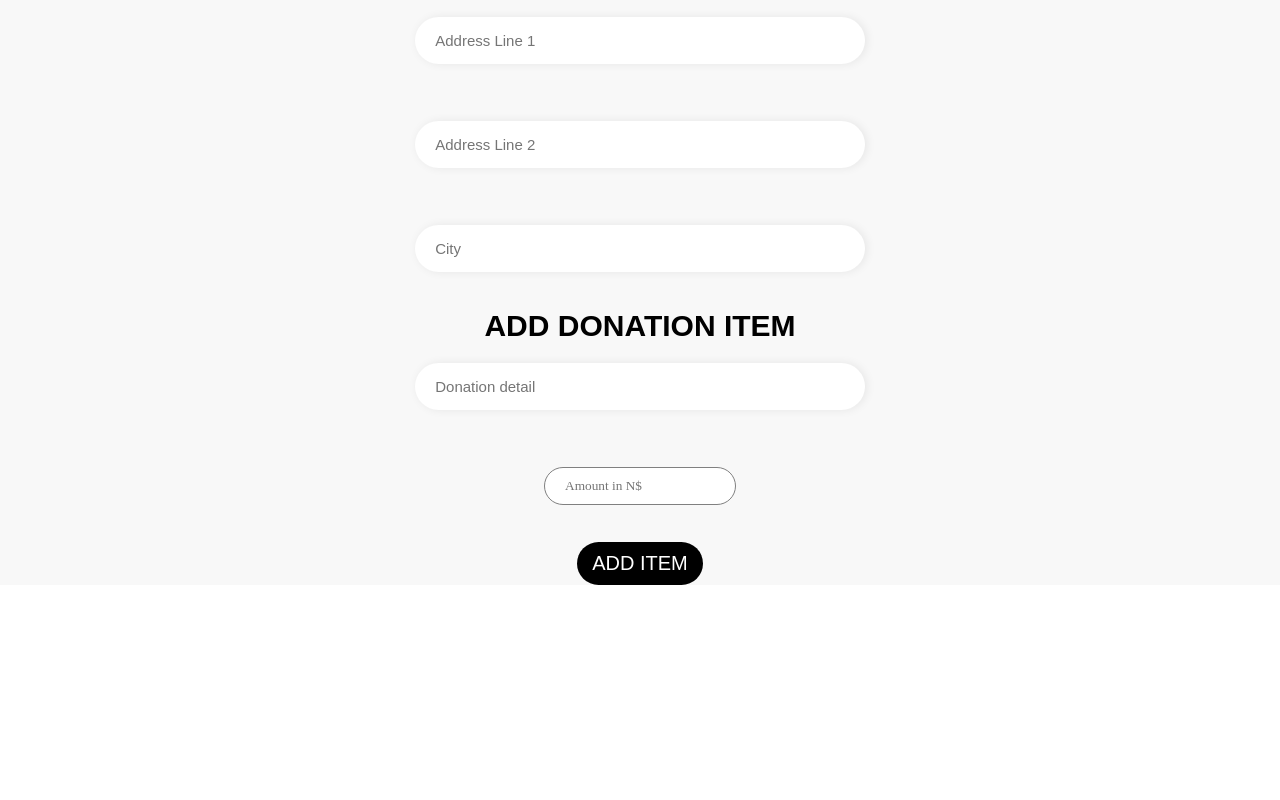
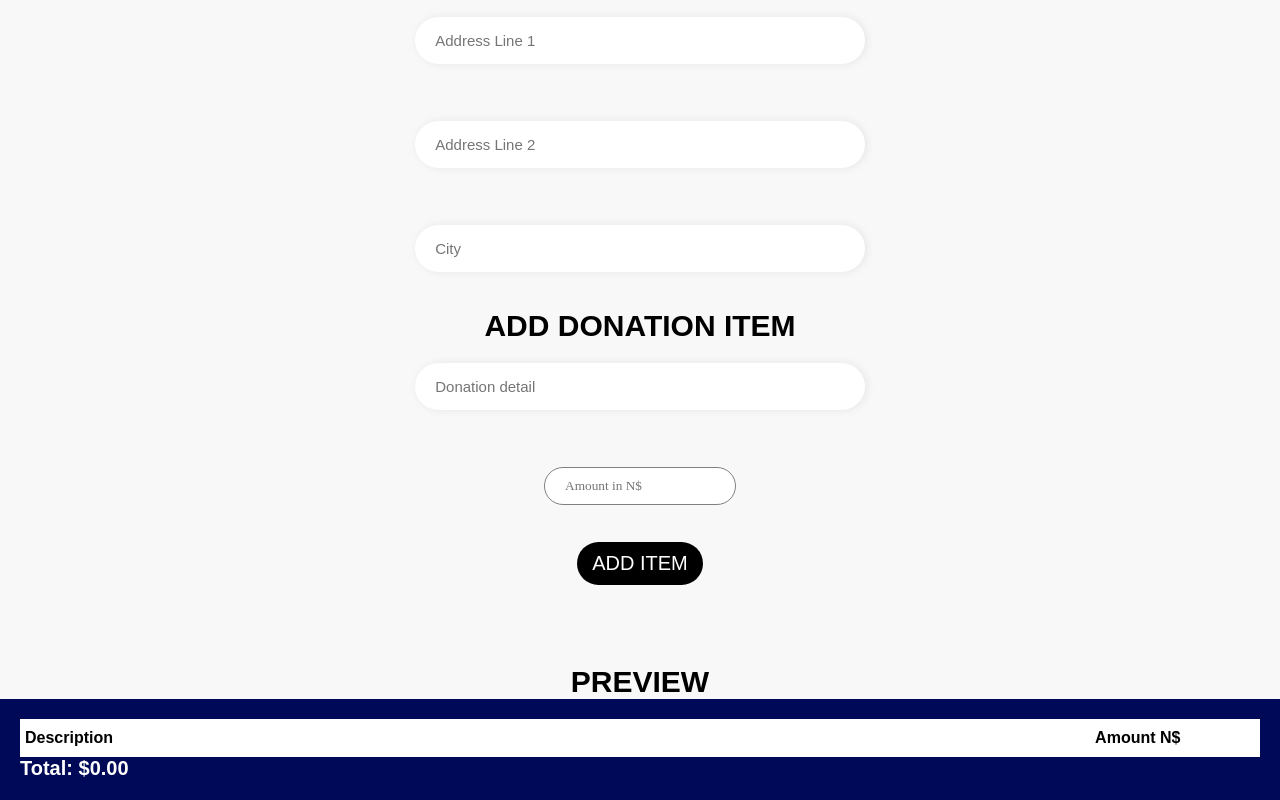
Before and after one commit to douglasmasho/risit, a React (Create React App) app: page / in a window 1280 px wide. Shown: the part 552-1352 px from the top of the page. Before the commit the page ends 1137 px from the top, so only its background shows below. Built offline with nearby package versions, Linux system fonts and the light colour scheme; the HTML template or start-up script is replaced by a standard one.

Commit message:
added the preview component and styling for components involved

```diff
--- a/package.json
+++ b/package.json
@@ -6,6 +6,7 @@
     "@testing-library/jest-dom": "^5.11.10",
     "@testing-library/react": "^11.2.6",
     "@testing-library/user-event": "^12.8.3",
+    "nanoid": "^3.1.22",
     "node-sass": "^5.0.0",
     "react": "^17.0.2",
     "react-dom": "^17.0.2",
--- a/src/App.js
+++ b/src/App.js
@@ -1,12 +1,14 @@
 import React from 'react';
 import Logo from "./assets/logo.svg";
 import Form from "./components/Form";
+
 function App() {
   return (
     <div className="App">
       <img src={Logo} alt="" className="logo"/>
       <div className="u-padding-top-large">
         <Form/>
+
       </div>
     </div>
   );
--- a/src/components/Form.js
+++ b/src/components/Form.js
@@ -1,31 +1,53 @@
-import React from 'react';
+import React, {createRef} from 'react';
 import {connect} from "react-redux";
 import * as actionCreators from "../redux/actions";
 import {bindActionCreators} from "redux";
+import Preview from "./Preview";
 
 
 class Form extends React.Component {
     constructor(props) {
         super(props);
-        this.state = {};
-        this.testFunc = this.testFunc.bind(this);
+        this.state = {
+            detail: "",
+            amount: ""
+        };
+        this.handleChange = this.handleChange.bind(this);
+        this.handleSubmit = this.handleSubmit.bind(this);
+        this.detailRef = createRef();
+        this.amountRef = createRef();
+
+    }
+
+    handleChange = ({target})=>{
+        this.setState((state, prevState)=>({
+            [target.id] : target.value,
+        }))
+    }
+
+    handleSubmit = (e)=>{
+        e.preventDefault();
+        console.log(this.state);
+        this.detailRef.current.value = "";
+        this.amountRef.current.value = "";
+        ///dispatch the state to the reducer
+        this.props.addRItem(this.state);
+
+    }
+
+    testFunc2 = ()=>{
+        console.log(this.props.items);
     }
 
 
-    testFunc = ()=>{
-        this.props.addTest("something");
-    }
-    testFunc2 = ()=>{
-        console.log(this.props.test);
-    }
     render() {
         return (
             <div>
-                <button onClick={this.testFunc}>Add Something</button>
+                {/* <button onClick={this.testFunc}>Add Something</button> */}
                 <button onClick={this.testFunc2}>Check State</button>
 
                 <h2 className="header-text">Input Donor Details</h2>
-                <form action="">
+                <form action="" onSubmit={this.handleSubmit}>
                     <div className="center-hrz--col">
                         <div className="input-group center-hrz--col row-2--child">
                             <input type="text" name="text" id="firstName" className="input-textbox" placeholder="First name" required/>
@@ -67,20 +89,20 @@ class Form extends React.Component {
 
                     <div className="center-hrz--col">
                         <div className="input-group center-hrz--col row-2--child">
-                            <input type="text" name="text" id="detail" className="input-textbox" placeholder="Donation detail" required/>
+                            <input type="text" name="text" id="detail" className="input-textbox" placeholder="Donation detail" required onChange={this.handleChange} ref={this.detailRef} />
                             <label htmlFor="detail" className="input--label">Donation detail</label>
                         </div>
 
                         <div className="input-group center-hrz--col row-2--child">
-                            <input type="number" name="number" id="amount" className="input-number" placeholder="Amount in N$" required/>
+                            <input type="number" name="number" id="amount" className="input-number" placeholder="Amount in N$" required onChange={this.handleChange} ref={this.amountRef} step=".01"/>
                             <label htmlFor="amount" className="input--label">Amount in N$</label>
                         </div>
                     </div>
-
                     <div className="center-hrz">
                        <button type="submit" className="btn normal-text">Add Item</button>
                     </div>
                 </form>
+                <Preview/>
             </div>
         );
     }
@@ -88,7 +110,8 @@ class Form extends React.Component {
 
 const mapStateToProps = (state)=>{
     return ({
-        test: state.test
+        test: state.test,
+        items: state.receiptItems
     })
 }
 
--- /dev/null
+++ b/src/components/Preview.js
@@ -0,0 +1,47 @@
+import React, {useEffect} from 'react';
+import RItem from "./RItem";
+import {connect} from "react-redux";
+import {nanoid} from "nanoid";
+
+const Preview = (props) => {
+    const total = props.items.reduce((a,c)=>{
+        return a + parseFloat(c.amount);
+    }, 0);
+
+    // const total = parseFloat(totalUnRounded.toFixed(2));
+
+    useEffect(()=>{
+        console.log(total);
+    })
+    const formatter = new Intl.NumberFormat('en-US', {
+        style: 'currency',
+        currency: 'USD',
+        // These options are needed to round to whole numbers if that's what you want.
+        //minimumFractionDigits: 0, // (this suffices for whole numbers, but will print 2500.10 as $2,500.1)
+        //maximumFractionDigits: 0, // (causes 2500.99 to be printed as $2,501)
+      });
+    //   formatter.format(total);
+       /* $2,500.00 */
+
+    return (
+        <div className="u-margin-top-big">
+        <h1 className="header-text">Preview</h1>
+        <div style={{backgroundColor:"#000957", padding: "2rem"}}>
+            <div className="rItems--header row">
+                <p className="row-8--child black-text">Description</p>
+                <p className="row-8--child black-text">Amount N$</p>
+            </div>
+            <div>
+            {props.items.map((item)=>(<RItem key={nanoid()} rObject={item}/>))}
+            </div>
+            <h2 className="white-text bigger-text">Total: {formatter.format(total)}</h2>
+        </div>
+        </div>
+    )
+}
+
+const mapStateToProps = state=>({
+    items: state.receiptItems
+})
+
+export default connect(mapStateToProps, null)(Preview)
--- /dev/null
+++ b/src/components/RItem.js
@@ -0,0 +1,17 @@
+import React from 'react'
+
+const RItem = (props) => {
+    const {detail , amount} = props.rObject;
+    return (
+        <div className="rItems--data row">
+            <li className="white-text rItems--row row-8--child">
+                <p>{detail}</p>
+            </li>
+            <li className="white-text rItems--row row-8--child">
+                <p >{amount}</p>
+            </li>
+        </div>
+    )
+}
+
+export default RItem
--- a/src/redux/actions.js
+++ b/src/redux/actions.js
@@ -4,3 +4,10 @@ export const addTest = (obj)=>{
         item: obj
     }
 }
+
+export const addRItem = (rObject)=>{
+    return {
+        type: "ADD_ITEM",
+        item: rObject
+    }
+}
--- /dev/null
+++ b/src/sass/components/_rItems.scss
@@ -0,0 +1,40 @@
+.rItems{
+    &--header{
+        background-color: white;
+        justify-content: space-between;
+        font-weight: bolder;
+        font-size: 1.6rem;
+
+
+        // @include respond(phone){
+        //     display: none !important;
+        // }
+
+    }
+
+    &--data{
+        justify-content: space-between;
+        padding: 1rem 0.5rem;
+        border-top: white .5px solid;
+        border-left: white .5px solid;
+        border-right: white .5px solid;
+        &:last-child{
+            border-bottom: white .25px solid !important;
+        }
+    }
+
+    &--row{
+        width: 100%;
+        display: flex;
+        justify-content: space-between;
+
+        & p{
+            font-size: 2rem;
+        }
+    }
+        // @include respond(phone){
+        //     justify-content: flex-start !important;
+        //     align-items: center;
+        //     margin-bottom: 5rem;
+        // }
+}
--- a/src/sass/main.scss
+++ b/src/sass/main.scss
@@ -8,9 +8,7 @@
 @import "./components/logo";
 @import "./components/input";
 @import "./components/button";
-
-
-
+@import "./components/rItems";
 
 @import "./layout/center-hrz";
 @import "./layout/center-vert";
```
Also changed, not shown: 1 other file (tests, documents, lock files or other folders).
